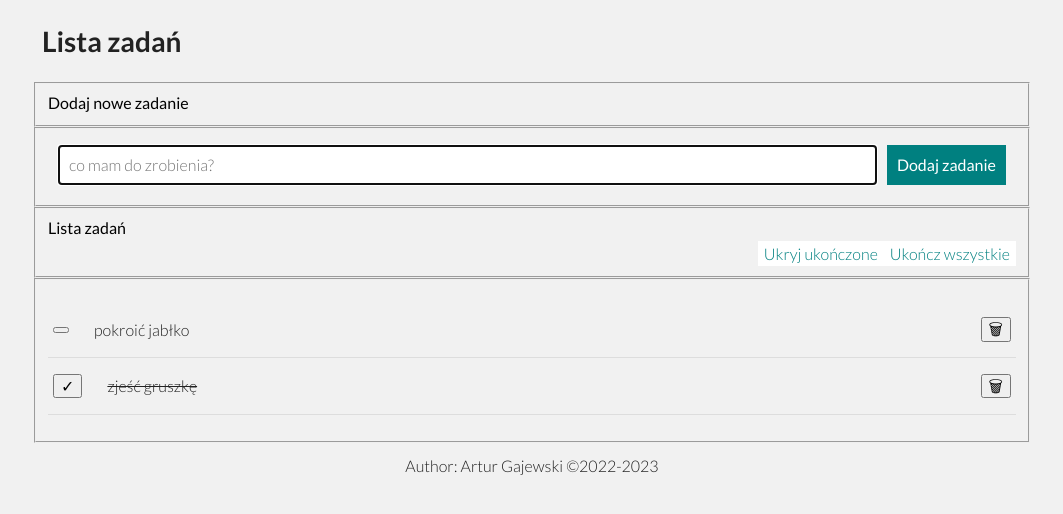
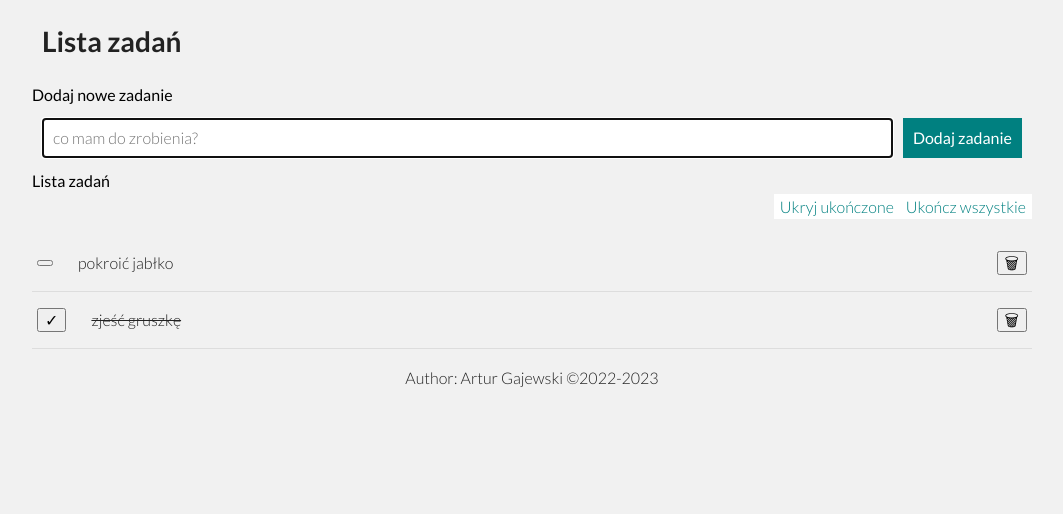
Before and after one commit to arturgajewski/todo-list-react, a React (Create React App) app: page / in a window 1280 px wide. Shown: the top 514 px of the page, without its empty margins (108-1171 px from the left). Built offline with nearby package versions, Linux system fonts and the light colour scheme.

Commit message:
rebuild Section/index.js/rename classes/remove unnecessary content

```diff
--- a/src/Section/index.js
+++ b/src/Section/index.js
@@ -1,18 +1,14 @@
-import "./style.css"
-const Section = ({title,body,tasksHiddenButtons}) => (
-   <section>
-    <fieldset className="form__fieldset--list">
-            <label className="form__label--list">
-              {title}
-              {tasksHiddenButtons}
-            </label>
-        </fieldset>
-        <fieldset className="form__fieldset form__fieldset--listTask">
-            <label className="form__label">
-             {body}
-            </label>
-        </fieldset>
-        </section>
+import "./style.css";
+const Section = ({ title, body, tasksHiddenButtons }) => (
+  <section>
+    <div className="section__body">
+      <div className="section__title">
+        {title}
+        {tasksHiddenButtons}
+      </div>
+    </div>
+    <div className="section__body">{body}</div>
+  </section>
 );
 
 export default Section;
```
